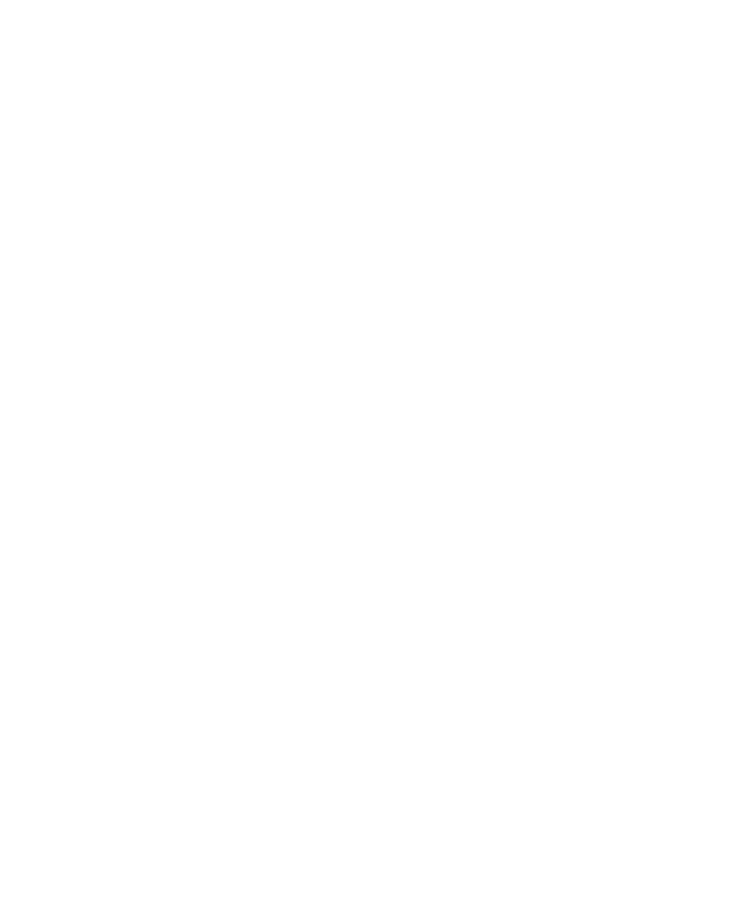
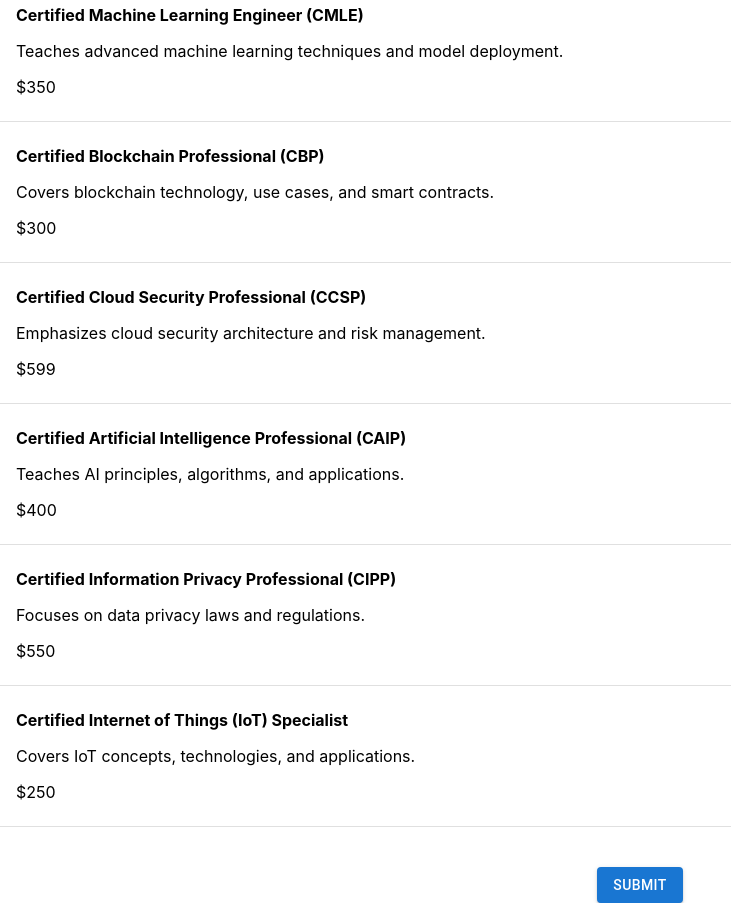
Before and after one commit to dellydel/student-tracker, a React (Create React App) app in the folder front-end/: page / in a window 1280 px wide. Shown: the part 2860-3763 px from the top of the page, without its empty margins (0-731 px from the left). Before the commit the page ends 800 px from the top, so only its background shows below. Built offline with nearby package versions, Linux system fonts and the light colour scheme.

Commit message:
new components added

```diff
--- a/front-end/src/App.js
+++ b/front-end/src/App.js
@@ -1,11 +1,15 @@
 import logo from './logo.svg';
 import './App.css';
 import Landingpage from './components/Landingpage';
+import SuccessPopup from './components/SuccessPopup';
+import UserInformationScreen from './components/UserInformationScreen';
 
 function App() {
   return (
     <div className="App">
-      <Landingpage/>
+      <Landingpage/><p/>
+      <UserInformationScreen/><p/>
+      <SuccessPopup/>
     </div>
   );
 }
--- /dev/null
+++ b/front-end/src/components/SuccessPopup.js
@@ -0,0 +1,72 @@
+import React from 'react';
+import Button from '@mui/material/Button';
+import Dialog from '@mui/material/Dialog';
+import DialogActions from '@mui/material/DialogActions';
+import DialogContent from '@mui/material/DialogContent';
+import DialogContentText from '@mui/material/DialogContentText';
+import Snackbar from '@mui/material/Snackbar';
+import Alert from '@mui/material/Alert';
+import DialogTitle from '@mui/material/DialogTitle';
+
+const SuccessPopup = () => {
+    const [open, setOpen] = React.useState(false);
+    const [isYes, setIsYes] = React.useState(false);
+
+    const handleClickOpen = () => {
+    setOpen(true);
+    };
+
+  const handleClose = () => {
+    setOpen(false);
+  };
+   const handleYesClick =() =>{
+    setIsYes(true)// Set isYes to true when "Yes" is clicked
+    setOpen(false); // Close the dialog
+   }
+  return (
+    <>
+    { !isYes && (
+        <div>
+      <Button variant="contained" onClick={handleClickOpen}>
+        Submit
+      </Button>
+      <Dialog
+        open={open}
+        onClose={handleClose}
+        aria-labelledby="alert-dialog-title"
+        aria-describedby="alert-dialog-description"
+      >
+         <DialogTitle id="responsive-dialog-title">
+          {"Success Popup Comfirmation"}
+        </DialogTitle>
+        <DialogContent>
+          <DialogContentText id="alert-dialog-description">
+          “Are you sure you want to submit”.
+          </DialogContentText>
+        </DialogContent>
+        <DialogActions>
+          <Button onClick={handleClose}>No</Button>
+          <Button onClick={handleYesClick} autoFocus>
+            Yes
+          </Button>
+        </DialogActions>
+      </Dialog>
+    </div>
+    )}
+     <Snackbar
+        open={isYes} // Show Snackbar when isYes is true
+        autoHideDuration={3000}
+        onClose={handleClose}
+        anchorOrigin={{
+          vertical: 'top', // Align to top
+          horizontal: 'right', // Align to right
+        }}
+      >
+        <Alert onClose={handleClose} severity="success" sx={{ width: '100%' }}>
+          Your registration has been successfully submitted.
+        </Alert>
+      </Snackbar>
+    </>
+  );
+}
+export default SuccessPopup
--- /dev/null
+++ b/front-end/src/components/UserInformationScreen.js
@@ -0,0 +1,137 @@
+import React from 'react';
+import List from '@mui/material/List';
+import ListItem from '@mui/material/ListItem';
+import Divider from '@mui/material/Divider';
+import Typography from '@mui/material/Typography';
+
+
+const courseList =[
+    {
+        name: 'CompTIA A+ Certification',
+        description: 'Covers foundational IT skills, including hardware, software, networking, and troubleshooting.',
+        Price: '$200'
+      },
+      {
+        name: 'Cisco CCNA Certification',
+        description: 'Focuses on network fundamentals, routing and switching, and network security.',
+        Price: '$325'
+      },
+      {
+        name: 'AWS Certified Solutions Architect',
+        description: 'Covers cloud architecture best practices and designing scalable, highly available systems on AWS.',
+        Price: '$150'
+      },
+      {
+        name: 'Certified Information Systems Security Professional (CISSP)',
+        description: 'Emphasizes information security, risk management, and security architecture.',
+        Price: '$699'
+      },
+      {
+        name: 'Certified Ethical Hacker (CEH)',
+        description: 'Teaches ethical hacking techniques to identify and fix security vulnerabilities.',
+        Price: '$950'
+      },
+      {
+        name: 'Certified ScrumMaster (CSM)',
+        description: 'Focuses on Scrum methodology for agile project management.',
+        Price: '$1,000'
+      },
+      {
+        name: 'Certified Information Security Manager (CISM)',
+        description: 'Emphasizes information risk management and governance.',
+        Price: '$625'
+      },
+      {
+        name: 'Microsoft Certified Azure Administrator',
+        description: 'Covers Azure cloud administration and management.',
+        Price: '$165'
+      },
+      {
+        name: 'Certified Data Scientist (CDS)',
+        description: 'Teaches advanced data analysis and machine learning techniques.',
+        Price: '$500'
+      },
+      {
+        name: 'Project Management Professional (PMP)',
+        description: 'Focuses on project management principles and best practices.',
+        Price: '$555'
+      },
+      {
+        name: 'Certified Kubernetes Administrator (CKA)',
+        description: 'Covers Kubernetes container orchestration and management.',
+        Price: '$375'
+      },
+      {
+        name: 'Certified Information Systems Auditor (CISA)',
+        description: 'Emphasizes auditing, control, assurance, and governance of information systems.',
+        Price: '$650'
+      },
+      {
+        name: 'Google Cloud Professional Cloud Architect',
+        description: 'Covers designing and managing Google Cloud Platform solutions.',
+        Price: '$200'
+      },
+      {
+        name: 'Certified DevOps Engineer (CDE)',
+        description: 'Focuses on DevOps practices for software delivery and automation.',
+        Price: '$450'
+      },
+      {
+        name: 'Certified Machine Learning Engineer (CMLE)',
+        description: 'Teaches advanced machine learning techniques and model deployment.',
+        Price: '$350'
+      },
+      {
+        name: 'Certified Blockchain Professional (CBP)',
+        description: 'Covers blockchain technology, use cases, and smart contracts.',
+        Price: '$300'
+      },
+      {
+        name: 'Certified Cloud Security Professional (CCSP)',
+        description: 'Emphasizes cloud security architecture and risk management.',
+        Price: '$599'
+      },
+      {
+        name: 'Certified Artificial Intelligence Professional (CAIP)',
+        description: 'Teaches AI principles, algorithms, and applications.',
+        Price: '$400'
+      },
+      {
+        name: 'Certified Information Privacy Professional (CIPP)',
+        description: 'Focuses on data privacy laws and regulations.',
+        Price: '$550'
+      },
+      {
+        name: 'Certified Internet of Things (IoT) Specialist',
+        description: 'Covers IoT concepts, technologies, and applications.',
+        Price: '$250'
+    }
+]
+
+const UserInformationScreen = () => {
+  return (
+    <div>
+     <Typography variant="h6" gutterBottom sx={{background: "green", fontSize: 30, color: "white", fontWeight: 600, }}>
+        Course List
+      </Typography>
+        <List>
+            {
+                courseList.map((course)=> (<Course course={course} key={course.name}/>))
+            }
+        </List>
+    </div>
+  );
+}
+
+function Course ({course}) {
+    return(
+        < >
+       <b><ListItem alignItems="flex-start" >{course.name} </ListItem></b>
+        <ListItem alignItems="flex-start">{course.description} </ListItem>
+        <ListItem alignItems="flex-start">{course.Price}</ListItem>
+        <p><Divider /></p>
+        </>
+
+    )
+}
+export default UserInformationScreen
```
